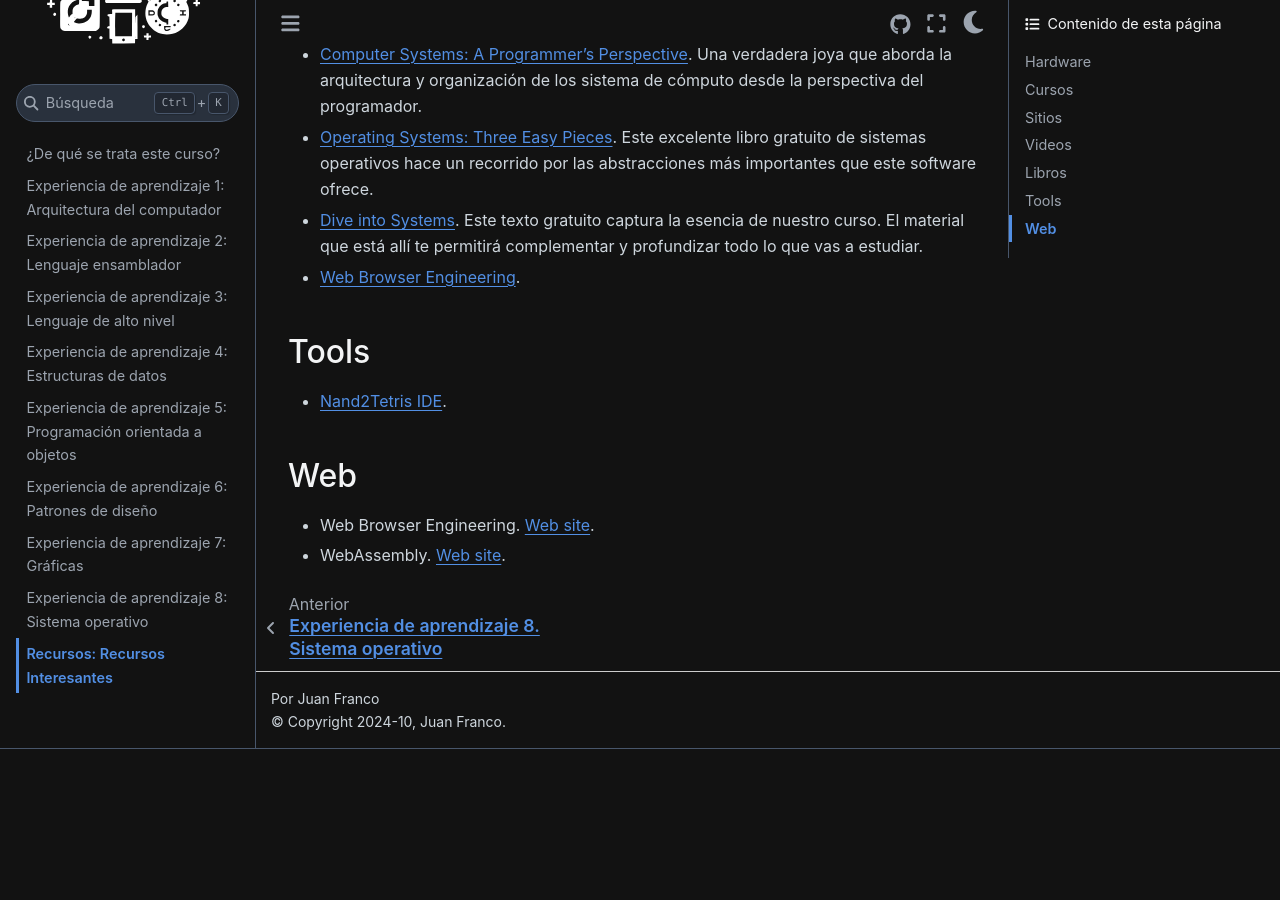
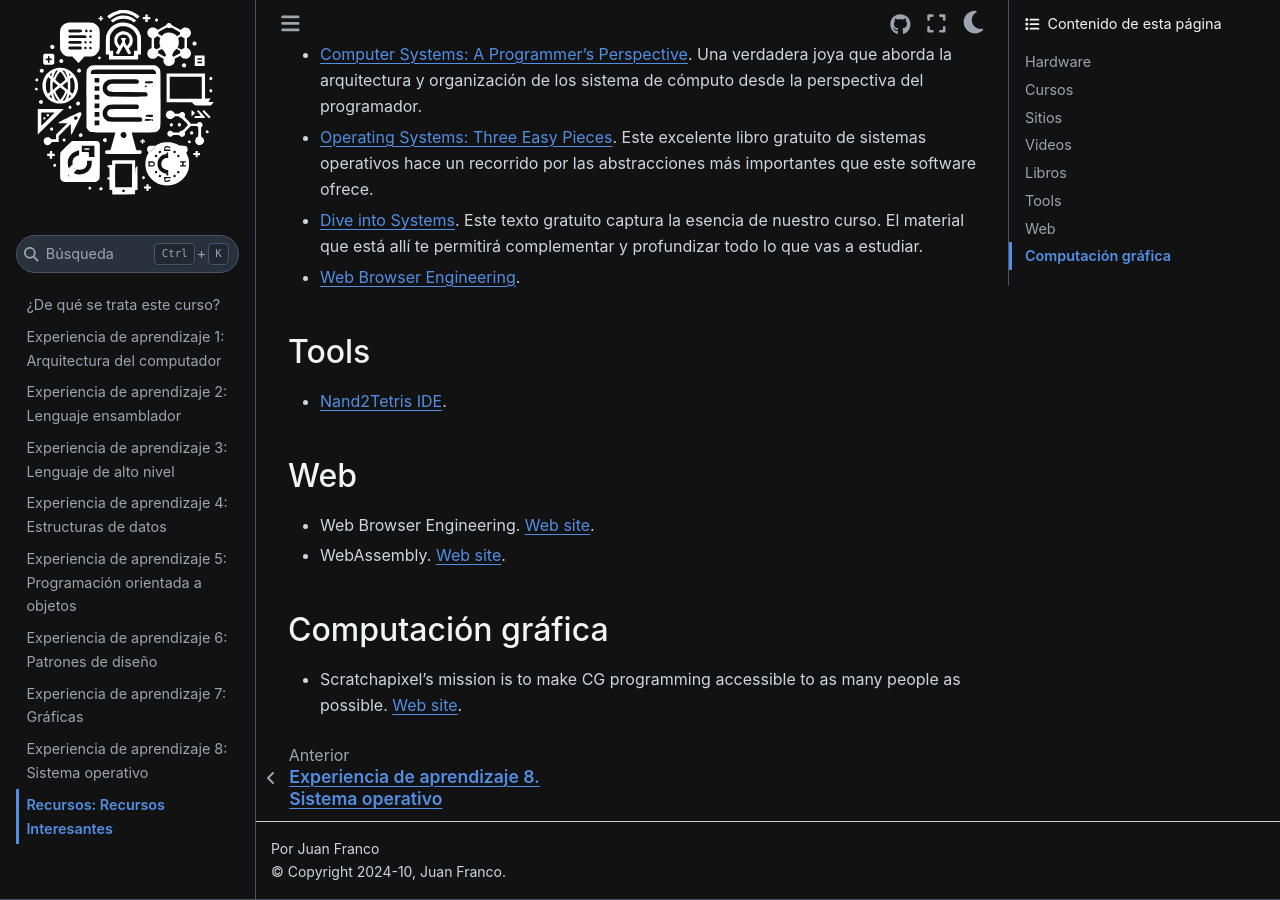
Before and after one commit to juanferfranco/SistemasComputacionales, a Sphinx documentation site: the page built from docs/_recursos/recursos.rst, in a window 1280 px wide and 900 px high, scrolled down 1388 px. Built offline with Sphinx 7.4.7 and the Sphinx Book theme 1.1.4, drawn with Linux system fonts in a browser that asks for light colours; before the commit the page ends 2137 px from its top, so only the background shows below that.

Commit message:
Add CG resource

```diff
--- a/docs/_recursos/recursos.rst
+++ b/docs/_recursos/recursos.rst
@@ -63,3 +63,9 @@ Web
 
 * Web Browser Engineering. `Web site <https://browser.engineering/>`__.
 * WebAssembly. `Web site <https://webassembly.org/>`__.
+
+Computación gráfica
+---------------------
+
+* Scratchapixel's mission is to make CG programming accessible to as many people as possible.
+  `Web site <https://www.scratchapixel.com/about-us.html>`__.
```
